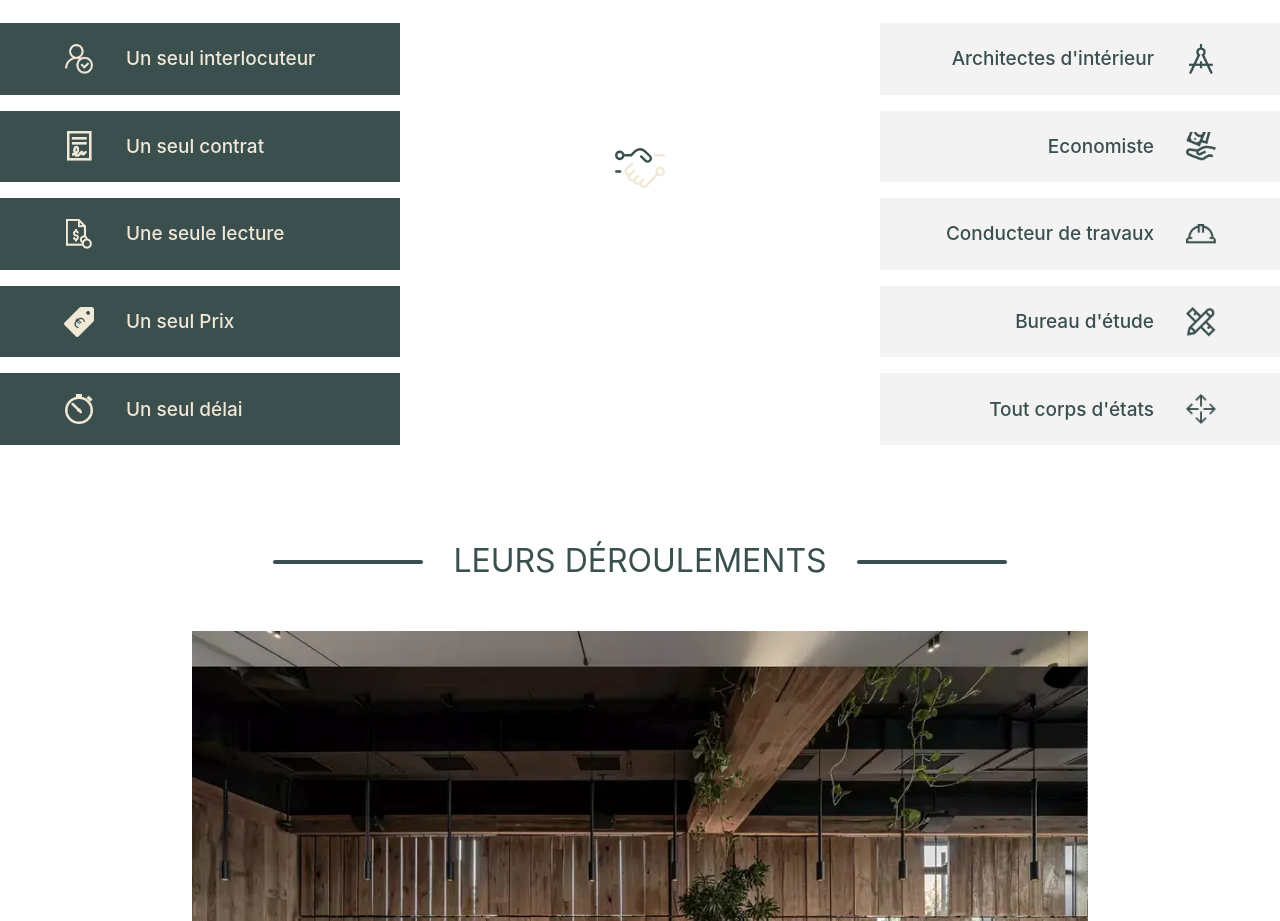
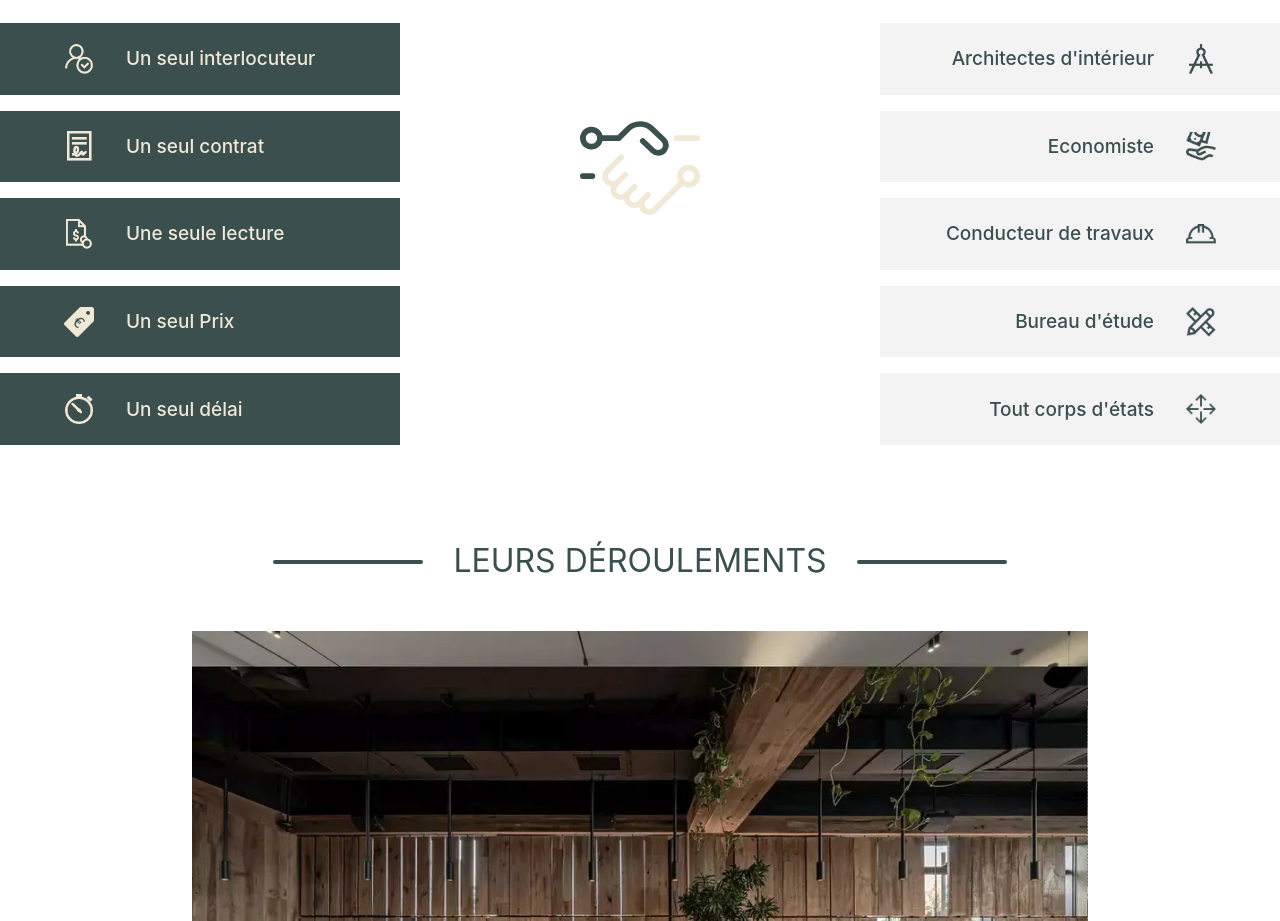
Before and after one commit to bina-construction/landingPage, a React (Create React App) app: page / in a window 1280 px wide. Shown: the part 1580-2501 px from the top of the page. Built offline with nearby package versions, Linux system fonts and the light colour scheme.

Commit message:
try fix accompaniment-sg icon mid

```diff
--- a/src/components/section/accompanimentSg.scss
+++ b/src/components/section/accompanimentSg.scss
@@ -26,10 +26,15 @@
 
   .mid {
     @include variables.dcc(row);
-    @include variables.wh(50px, 100%);
-
+    @include variables.wh(10%, 100%);
+    max-width: 120px;
+    min-width: 50px;
     .img {
-      @include variables.wh(50px, 50px);
+      // @include variables.wh(50px, 50px);
+      width: 100%;
+      height: auto;
+      min-width: 50px;
+      min-height: 50px;
     }
   }
 }
```
